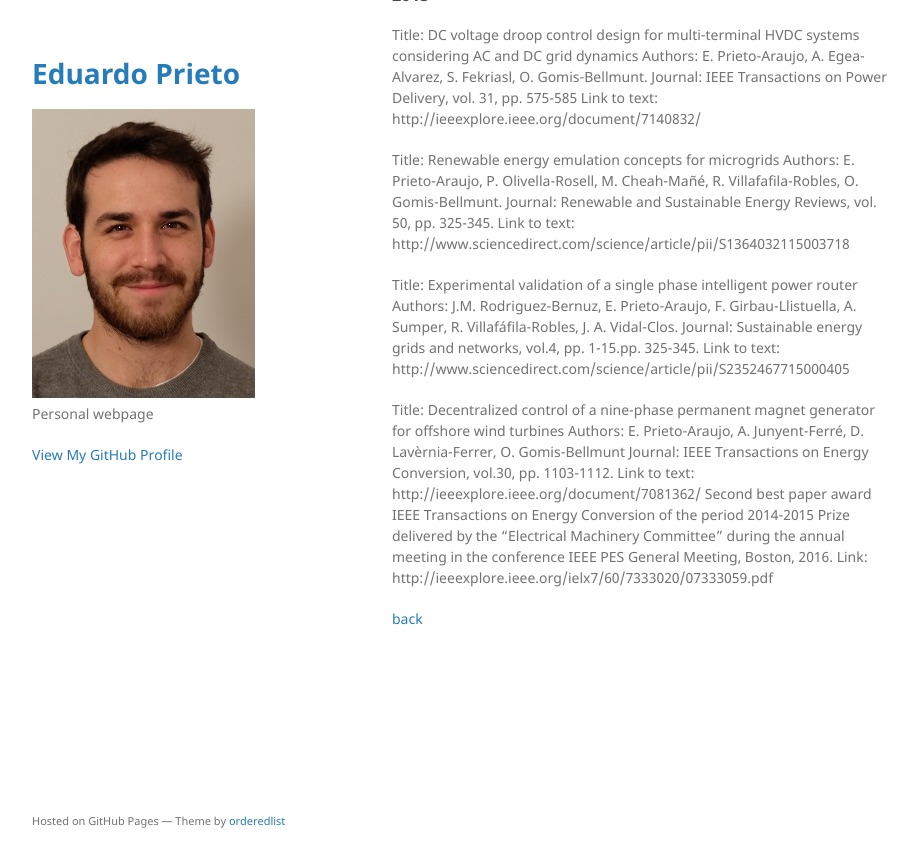
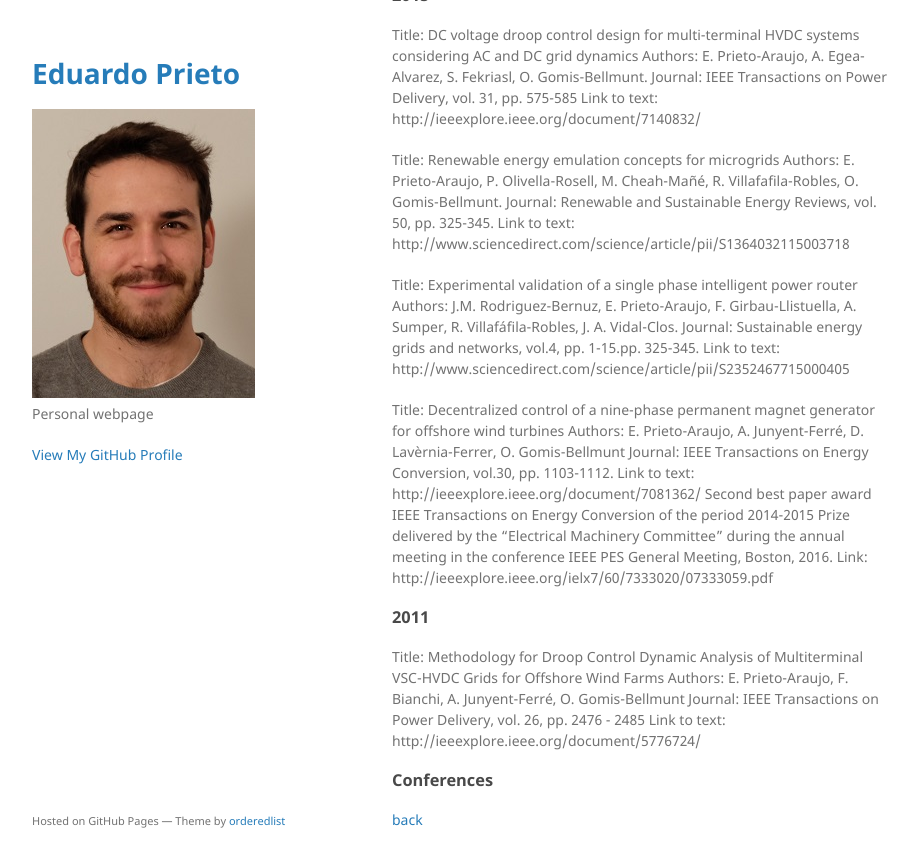
Before and after one commit to eprietoaraujo/eprietoaraujo.github.io, a Jekyll site: the page built from another-page.md, in a window 1280 px wide and 900 px high, scrolled down 1335 px. Shown: the top 867 px of the window, without its empty margins (178-1096 px from the left). Built offline with Jekyll 4.4.1, drawn with Linux system fonts in a browser that asks for light colours; our own code applies the rules of GitHub Pages for plain Markdown files.

Commit message:
Update another-page.md

```diff
--- a/another-page.md
+++ b/another-page.md
@@ -83,7 +83,12 @@ Second best paper award IEEE Transactions on Energy Conversion of the period 201
 Prize delivered by the “Electrical Machinery Committee” during the annual meeting in the conference IEEE PES General Meeting, Boston, 2016.
 Link: http://ieeexplore.ieee.org/ielx7/60/7333020/07333059.pdf
 
+### 2011
+Title: Methodology for Droop Control Dynamic Analysis of Multiterminal VSC-HVDC Grids for Offshore Wind Farms
+Authors: E. Prieto-Araujo, F. Bianchi, A. Junyent-Ferré, O. Gomis-Bellmunt
+Journal: IEEE Transactions on Power Delivery, vol. 26, pp. 2476 - 2485
+Link to text: http://ieeexplore.ieee.org/document/5776724/
 
-
+### Conferences
 
 [back](./)
```
